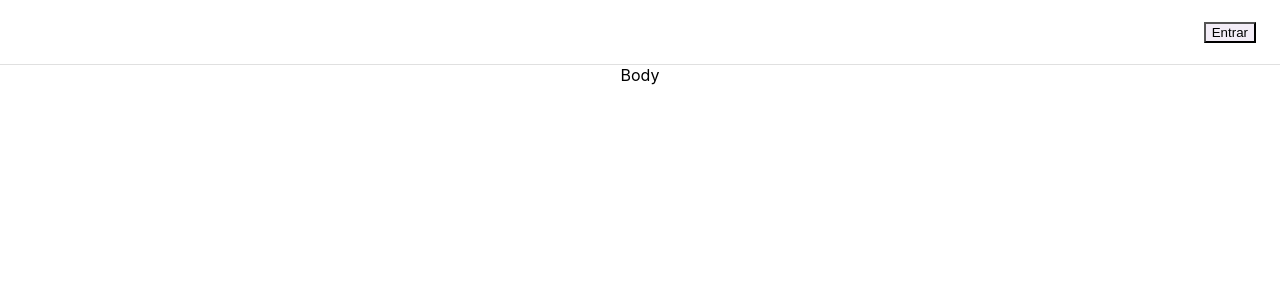
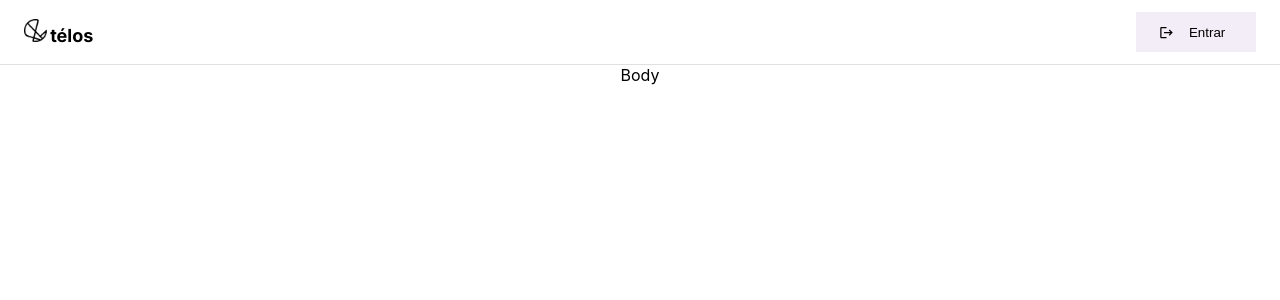
Before and after one commit to DaviSant0s/telos-news, a React (Create React App) app: page / in a window 1280 px wide. Shown: the top 300 px of the page. Built offline with nearby package versions, Linux system fonts and the light colour scheme.

Commit message:
style(botao e logo): finalizando o estigo da logo e do botao

```diff
--- a/src/components/botao/index.css
+++ /dev/null
@@ -1,3 +0,0 @@
-button.botao{
-    background: #F3EDF7;
-}
--- a/src/components/botao/index.jsx
+++ /dev/null
@@ -1,8 +0,0 @@
-import React from 'react'
-import './index.css'
-
-export default function Botao() {
-  return (
-    <button className='botao'>Entrar</button>
-  )
-}
--- /dev/null
+++ b/src/components/buttonHeader/index.css
@@ -0,0 +1,16 @@
+button.botao{
+    background: #F3EDF7;
+
+    /* Auto layout */
+
+    display: flex;
+    flex-direction: row;
+    align-items: center;
+    border: None;
+
+    justify-content: center;
+    align-items: center;
+    padding: 0px 10.3301px 0px 2.58252px;
+    width: 120px;
+    height: 40px;
+}
--- /dev/null
+++ b/src/components/buttonHeader/index.jsx
@@ -0,0 +1,12 @@
+import React from 'react'
+import './index.css'
+import LogoutIcon from '@mui/icons-material/Logout';
+
+export default function ButtonHeader() {
+  return (
+    <button className='botao'>
+      <LogoutIcon style={{height: "15px", width: "15px", marginRight: "15px"}}/>
+      Entrar
+    </button>
+  )
+}
--- a/src/components/header/index.jsx
+++ b/src/components/header/index.jsx
@@ -2,10 +2,9 @@ import * as React from 'react';
 import AppBar from '@mui/material/AppBar';
 import Box from '@mui/material/Box';
 import Toolbar from '@mui/material/Toolbar';
-import IconButton from '@mui/material/IconButton';
-import MenuIcon from '@mui/icons-material/Menu';
-import Botao from '../botao';
 import Divider from '@mui/material/Divider';
+import ButtonHeader from '../buttonHeader';
+import Logo from '../logo';
 
 export default function Header() {
   return (
@@ -13,17 +12,10 @@ export default function Header() {
       <AppBar position="static" elevation={0}  sx={{backgroundColor: "#FFFFFF"}}>
 
         <Toolbar sx={{dispay: "flex", justifyContent:"space-between"}}>
-          <IconButton
-            size="large"
-            edge="start"
-            color="inherit"
-            aria-label="menu"
-            sx={{ mr: 2 }}
-          >
-            <MenuIcon />
-          </IconButton>
 
-          <Botao/>
+          <Logo/>
+          <ButtonHeader/>
+
         </Toolbar>
       </AppBar>
       <Divider/>
--- /dev/null
+++ b/src/components/logo/index.css
@@ -0,0 +1,13 @@
+@import url('https://fonts.googleapis.com/css2?family=Inter:wght@400;700&display=swap');
+
+img{
+    height: 23px;
+    margin-right: 0.2em;
+}
+
+span{
+    font-family: inter;
+    font-weight: 600;
+    color: black;
+    font-size: 18px;
+}
--- /dev/null
+++ b/src/components/logo/index.jsx
@@ -0,0 +1,12 @@
+import React from 'react';
+import brand from './brand.png';
+import "./index.css";
+
+export default function Logo() {
+  return (
+    <div className='logo'>
+        <img src={brand} alt="logo" />
+        <span>télos</span>
+    </div>
+  )
+}
--- a/src/index.js
+++ b/src/index.js
@@ -8,6 +8,7 @@ import '@fontsource/roboto/400.css';
 import '@fontsource/roboto/500.css';
 import '@fontsource/roboto/700.css';
 
+
 const root = ReactDOM.createRoot(document.getElementById('root'));
 root.render(
   <React.StrictMode>
```
Also changed, not shown: teste.html (added, +25 -0 lines), src/components/logo/brand.png (added).
